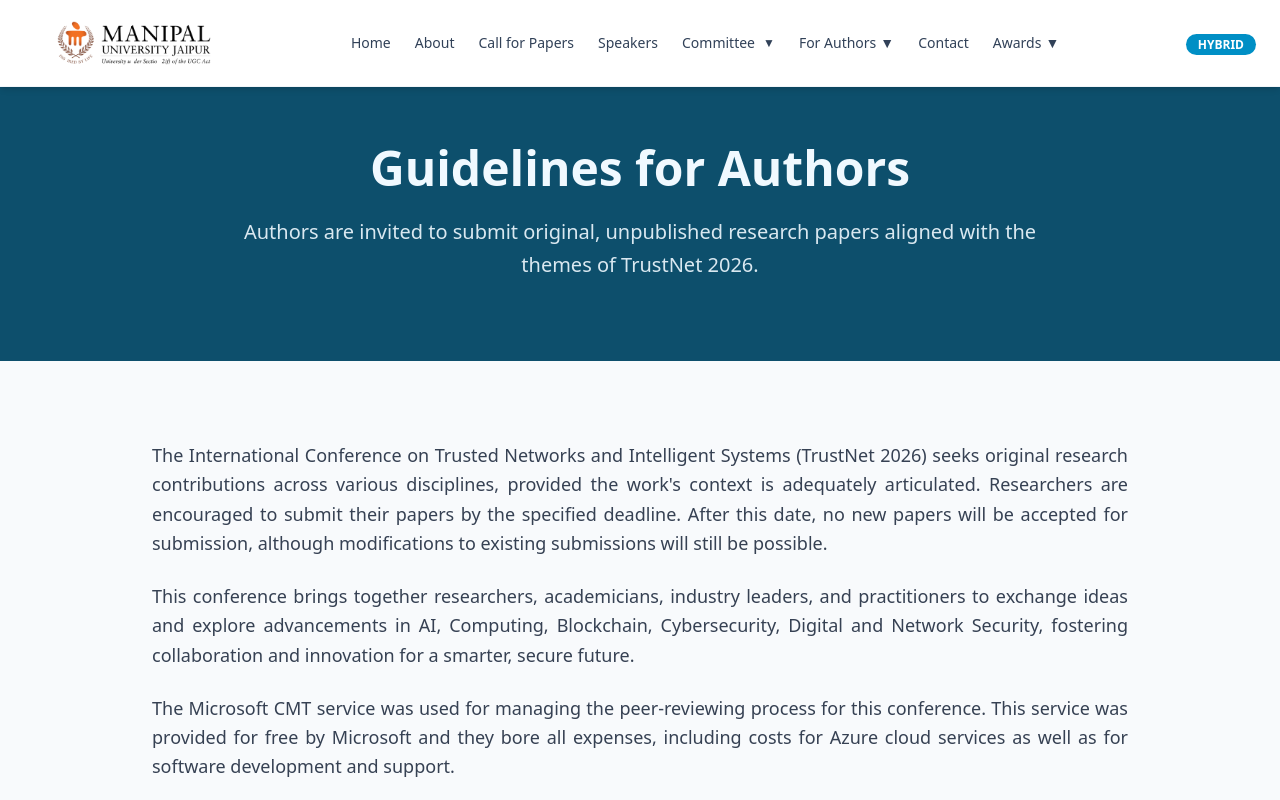
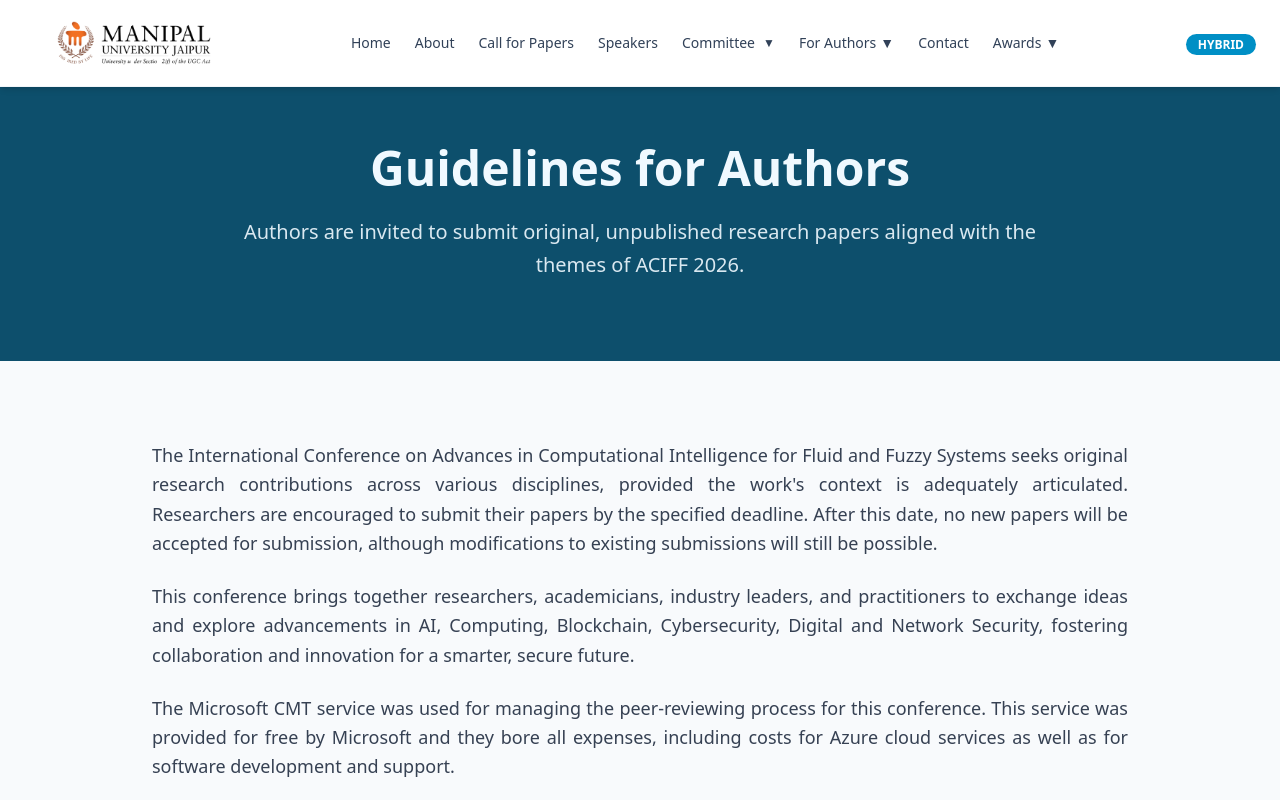
Before and after one commit to kriti2307/trustnet1, a React (Vite) app: page /for-authors/guidelines in a window 1280 px wide. Shown: the top 800 px of the page. Built offline with nearby package versions, Linux system fonts and the light colour scheme.

Commit message:
hero section

```diff
--- a/components/Layout.jsx
+++ b/components/Layout.jsx
@@ -189,14 +189,12 @@ function Layout() {
         <p>Jaipur, Rajasthan, India - 303007</p>
       </div>
 
-      {/* Conference Email */}
-<div className="flex flex-col justify-between h-full md:items-end items-center">
-  <span></span>
-
-  <p className="font-semibold">
-    Email: <span className="font-normal">aciffs2026@gmail.com</span>
-  </p>
-</div>
+    {/* Conference Email — Bottom Right */}
+      <div className="flex flex-col justify-end md:items-end items-center">
+        <p className="font-semibold">
+          Email: <span className="font-normal">aciffs2026@gmail.com</span>
+        </p>
+      </div>
 
 
     </div>
--- a/pages/forAuthors/guidelines.jsx
+++ b/pages/forAuthors/guidelines.jsx
@@ -13,7 +13,7 @@ function Guidelines() {
           </h1>
           <p className="text-lg md:text-xl leading-relaxed opacity-90">
             Authors are invited to submit original, unpublished research papers
-            aligned with the themes of TrustNet 2026.
+            aligned with the themes of ACIFF 2026.
           </p>
         </div>
       </section>
@@ -25,8 +25,7 @@ function Guidelines() {
           {/* INTRO */}
           <div className="text-gray-700 text-lg leading-relaxed space-y-6 text-justify">
             <p>
-              The International Conference on Trusted Networks and Intelligent
-              Systems (TrustNet 2026) seeks original research contributions
+              The International Conference on Advances in Computational Intelligence for Fluid and Fuzzy Systems  seeks original research contributions
               across various disciplines, provided the work&apos;s context is
               adequately articulated. Researchers are encouraged to submit
               their papers by the specified deadline. After this date, no new
--- a/pages/home.jsx
+++ b/pages/home.jsx
@@ -34,9 +34,13 @@ function Home() {
   <div className="relative z-10 h-full flex items-center justify-center">
     <div className="text-center text-white px-6 max-w-5xl space-y-4">
 
-      <p className="uppercase tracking-widest text-sm">
-        First International Conference
-      </p>
+
+      <p className="uppercase tracking-widest text-lg font-medium">
+  First International Conference
+</p>
+
+<p className ="uppercase tracking-widest text-lg font-medium"> on </p>
+
 
       <h1 className="text-3xl md:text-5xl font-bold leading-tight">
         Advances in Computational Intelligence <br />
@@ -44,7 +48,7 @@ function Home() {
       </h1>
 
       <p className="text-lg font-semibold">
-        July 29–31, 2026 <span className="opacity-80">(Hybrid Mode)</span>
+        July 29–31, 2026
       </p>
 
       {/* 🔘 BUTTONS */}
```
